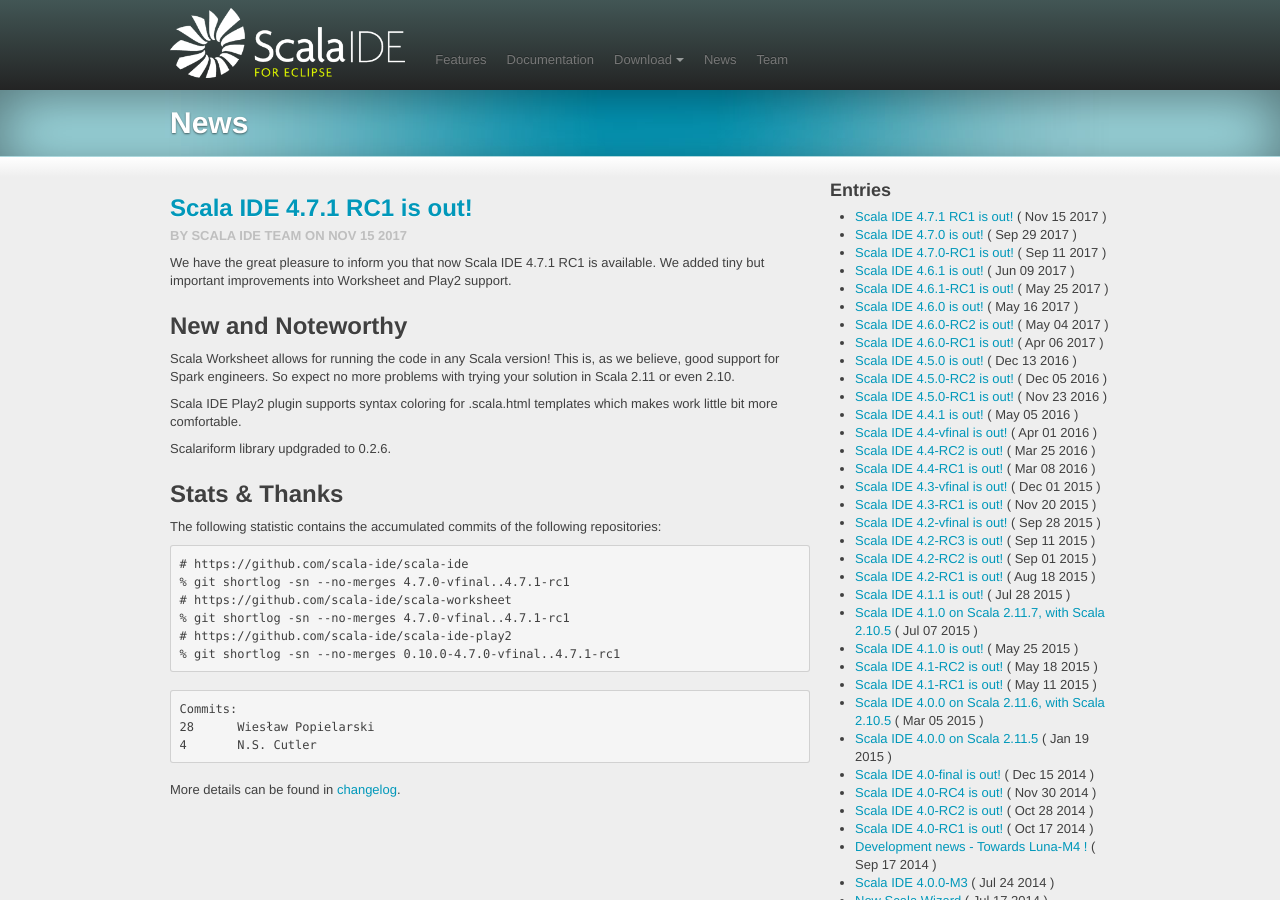
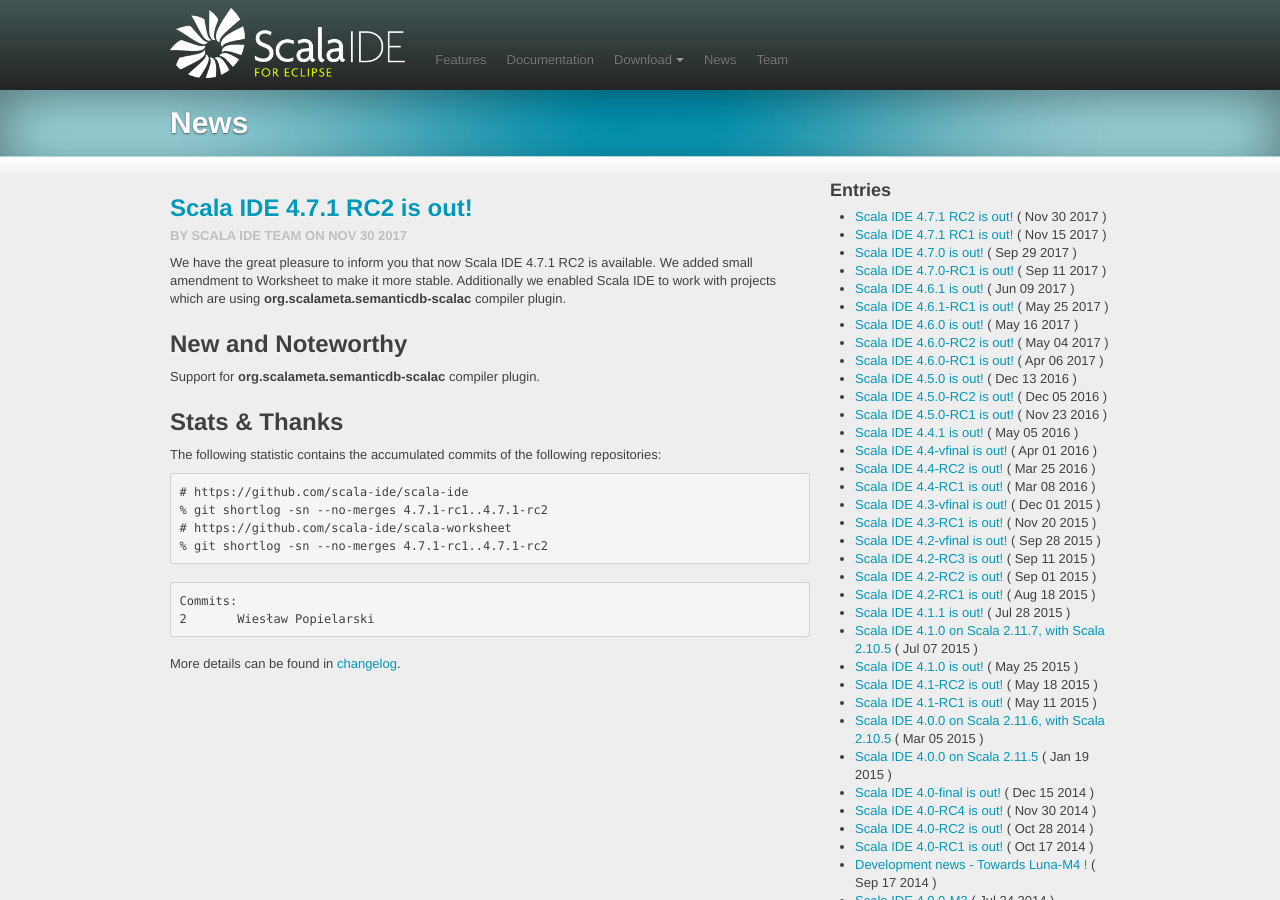
Before and after one commit to scala-ide/scala-ide.github.com, a Jekyll site: the page built from blog/index.md, in a window 1280 px wide and 900 px high. Built offline with Jekyll 4.4.1, drawn with Linux system fonts in a browser that asks for light colours.

Commit message:
Prepares release 47.1-rc2

```diff
--- a/_includes/frontpage.txt
+++ b/_includes/frontpage.txt
@@ -23,17 +23,17 @@
     </div>
 
 <!-- Uncomment this section for a RC release -->
-<!-- 4.7.1 RC1 -->
+<!-- 4.7.1 RC2 -->
 <div>
     <div class="rounded-corner-box" style="min-height: 0px; float: left; padding: 10px; margin-top: 10px; width: 778px; background-color: rgba(0,0,0,0.5);">
       <span class="news-box-text">
-        Or... Walk on the wild side. <span class="emphasize"><a href="{{ site.baseurl }}/download/milestone.html">Try version 4.7.1 RC1!</a></span>
+        Or... Walk on the wild side. <span class="emphasize"><a href="{{ site.baseurl }}/download/milestone.html">Try version 4.7.1 RC2!</a></span>
       </span>
     </div>
     <span class="news-arrow"><img src="{{ site.baseurl }}/resources/images/news-arrow.png"></span>
     <a href="{{ site.baseurl }}/download/milestone.html"><img style="float: right; margin-top: 5px; margin-bottom: -15px; margin-right: 35px;" src="{{ site.baseurl }}/resources/images/tools.png"></a>
 </div>
-<!-- 4.7.1 RC1-->
+<!-- 4.7.1 RC2-->
 </div>
 </div>
 
--- a/_includes/sdk-download-box-2-12-rc.txt
+++ b/_includes/sdk-download-box-2-12-rc.txt
@@ -30,7 +30,7 @@
 
 <script type="text/javascript">
 var urls_212 = {
-  prefix: "http://downloads.typesafe.com/scalaide-pack/4.7.1-rc1-oxygen-212-20171115/scala-SDK-4.7.1-rc1-2.12",
+  prefix: "http://downloads.typesafe.com/scalaide-pack/4.7.1-rc2-oxygen-212-20171130/scala-SDK-4.7.1-rc2-2.12",
 };
 
 urls_212.win64  = urls_212.prefix + "-win32.win32.x86_64.zip"
--- /dev/null
+++ b/blog/_posts/2017-11-30-release-notes-4.7.1-rc2.md
@@ -0,0 +1,32 @@
+---
+layout: blog
+title: Scala IDE 4.7.1 RC2 is out!
+author: Scala IDE team
+disqus: false
+---
+
+We have the great pleasure to inform you that now Scala IDE 4.7.1 RC2 is available. We added small amendment to Worksheet to make it more stable. Additionally we enabled Scala IDE to work with projects which are using <b>org.scalameta.semanticdb-scalac</b> compiler plugin.
+
+## New and Noteworthy
+
+Support for <b>org.scalameta.semanticdb-scalac</b> compiler plugin.
+
+## Stats & Thanks
+
+The following statistic contains the accumulated commits of the following repositories:
+
+<pre>
+# https://github.com/scala-ide/scala-ide
+% git shortlog -sn --no-merges 4.7.1-rc1..4.7.1-rc2
+# https://github.com/scala-ide/scala-worksheet
+% git shortlog -sn --no-merges 4.7.1-rc1..4.7.1-rc2
+</pre>
+
+<pre>
+Commits:
+2	Wiesław Popielarski
+</pre>
+
+More details can be found in [changelog][cl].
+
+[cl]: http://scala-ide.org/docs/changelog.html
--- a/download/milestone.md
+++ b/download/milestone.md
@@ -6,7 +6,7 @@
 Here you can find the update sites for milestone or release candidates. Use this stream if you want to stay
 up to date with the latest developments in the Scala compiler and the Scala IDE itself.
 
-## Scala IDE 4.7.1-RC1 download
+## Scala IDE 4.7.1-RC2 download
 
 This bundle contains the Scala IDE for Eclipse and it comes pre-configured
 for optimal performance. No need to configure update sites, and *Check for updates* will keep your
```
